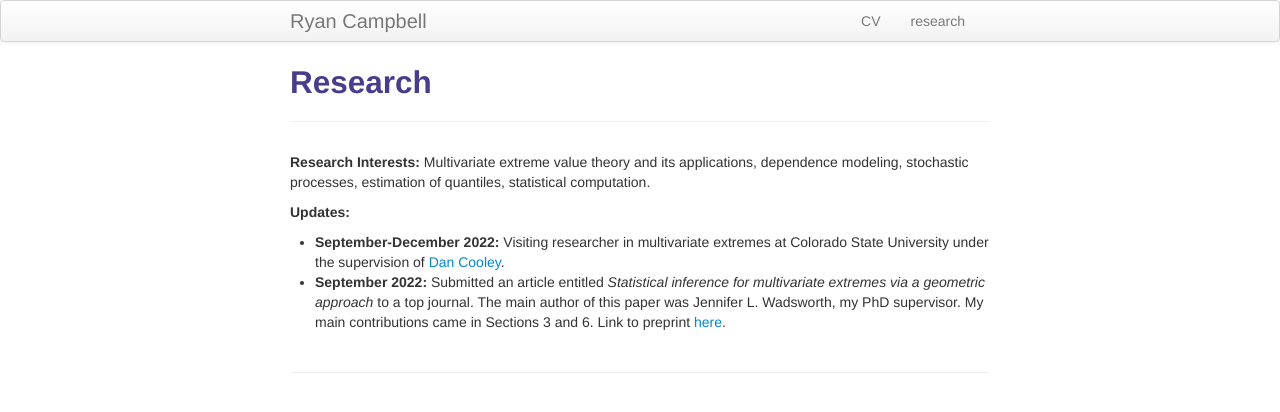
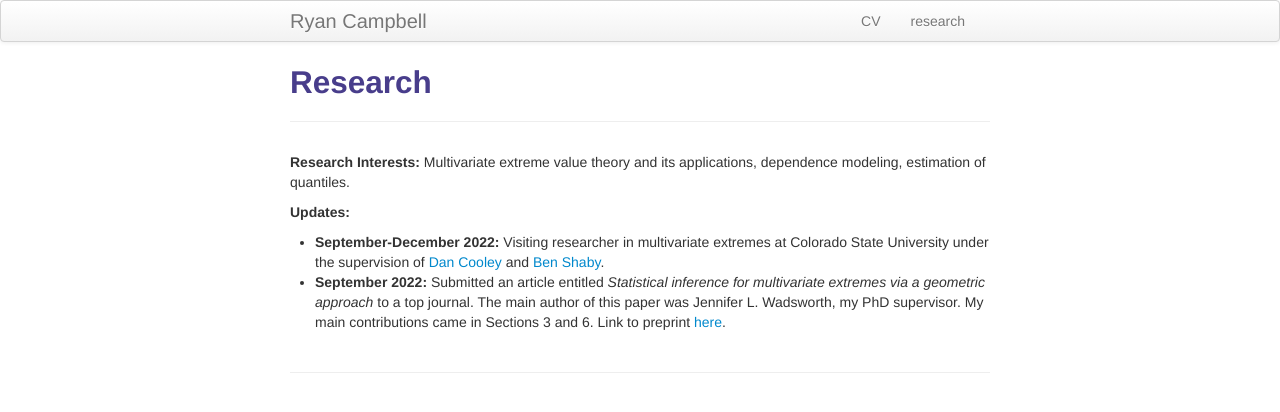
Before and after one commit to ryancampbell514/ryancampbell514.github.io, a Jekyll site: the page built from pages/research.md, in a window 1280 px wide. Shown: the top 412 px of the page. Built offline with Jekyll 4.4.1, drawn with Linux system fonts in a browser that asks for light colours.

Commit message:
added CSU info

```diff
--- a/pages/research.md
+++ b/pages/research.md
@@ -4,12 +4,12 @@ title: Research
 description: Blue Ham's research
 ---
 
-**Research Interests:** Multivariate extreme value theory and its applications, dependence modeling, stochastic processes, estimation of quantiles, statistical computation.
+**Research Interests:** Multivariate extreme value theory and its applications, dependence modeling, estimation of quantiles.
 
 
 **Updates:**
 
-+ **September-December 2022:** Visiting researcher in multivariate extremes at Colorado State University under the supervision of [Dan Cooley](https://www.stat.colostate.edu/~cooleyd/){:target="_blank"}.
++ **September-December 2022:** Visiting researcher in multivariate extremes at Colorado State University under the supervision of [Dan Cooley](https://www.stat.colostate.edu/~cooleyd/){:target="_blank"} and [Ben Shaby](https://www.stat.colostate.edu/~bshaby/){:target="_blank"}.
 + **September 2022:** Submitted an article entitled *Statistical inference for multivariate extremes via a geometric approach* to a top journal. The main author of this paper was Jennifer L. Wadsworth, my PhD supervisor. My main contributions came in Sections 3 and 6. Link to preprint [here](https://arxiv.org/abs/2208.14951){:target="_blank"}.
 
 <!--
```
Also changed, not shown: index.md (+1 -1 lines).
